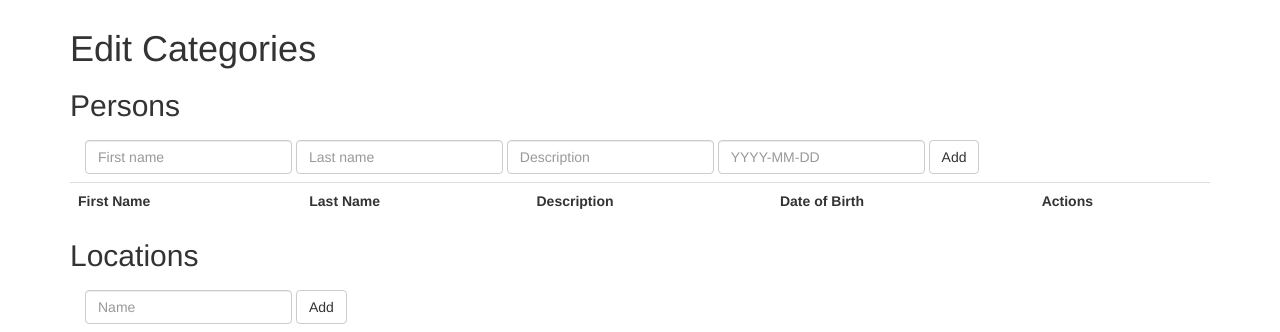
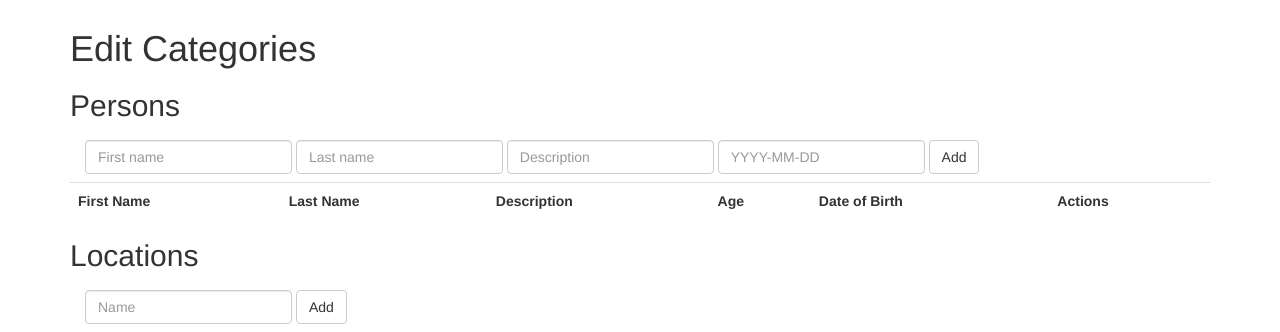
Before and after one commit to ponmar/filedb, a Flask app: page /categories in a window 1280 px wide. Shown: the part 51-383 px from the top of the page. Run offline with Flask 2, Linux system fonts and the light colour scheme; the visitor is signed in with stand-in values (Sample User, id 1); data that the repository does not hold is empty; some libraries are stand-ins or nearby versions.

Commit message:
Show age for persons

```diff
--- a/static/scripts.js
+++ b/static/scripts.js
@@ -17,7 +17,12 @@
         if ($('#personstable').length){
             for (var i=0, person; person = persons[i]; i++){
                 var name = person['firstname'] + ' ' + person['lastname'];
-                $("#personstable").append('<tr><td>' + person['firstname'] + '</td><td>' + person['lastname'] + '</td><td>' + person['description'] + '</td><td>' + person['dateofbirth'] + '</td><td></td></tr>');
+                var dateofbirth = person['dateofbirth'];
+                var age = null;
+                if (dateofbirth != null){
+                    age = getAge(dateofbirth);
+                }
+                $("#personstable").append('<tr><td>' + person['firstname'] + '</td><td>' + person['lastname'] + '</td><td>' + get_printable_value(person['description']) + '</td><td>' + get_printable_value(age) + '</td><td>' + get_printable_value(person['dateofbirth']) + '</td><td></td></tr>');
             }
         }
     });
@@ -91,3 +96,14 @@
     }
     return 'N/A';
 }
+
+function getAge(dateString){
+    var today = new Date();
+    var birthDate = new Date(dateString);
+    var age = today.getFullYear() - birthDate.getFullYear();
+    var m = today.getMonth() - birthDate.getMonth();
+    if (m < 0 || (m === 0 && today.getDate() < birthDate.getDate())){
+        age--;
+    }
+    return age;
+}
--- a/templates/categories.html
+++ b/templates/categories.html
@@ -20,7 +20,7 @@
     <button type="submit" class="btn btn-default">Add</button>
 </form>
 <table class="table" id="personstable">
-    <tr><th>First Name</th><th>Last Name</th><th>Description</th><th>Date of Birth</th><th>Actions</th></tr>
+    <tr><th>First Name</th><th>Last Name</th><th>Description</th><th>Age</th><th>Date of Birth</th><th>Actions</th></tr>
 </table>
 
 <h2>Locations</h2>
```
